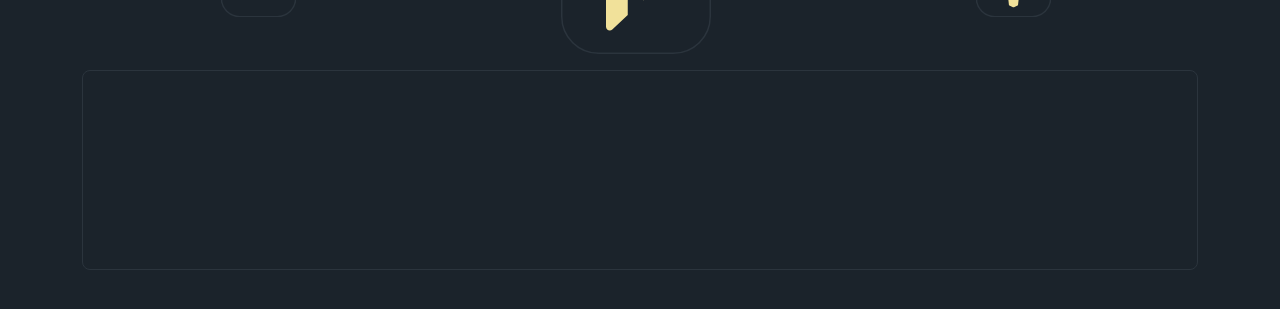
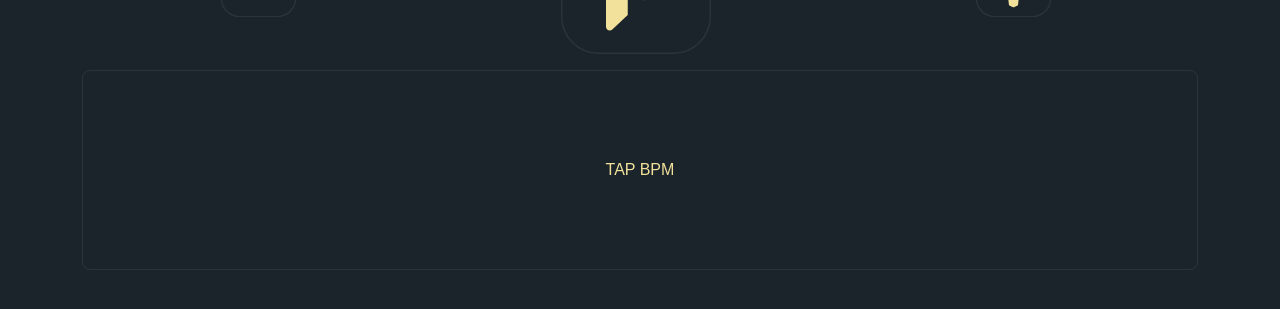
Before and after one commit to josielfaria/mytimemyrules, an Angular app: page /mytimemyrules/home in a window 1280 px wide. Shown: the part 465-774 px from the top of the page. Built offline with nearby package versions, Linux system fonts and the light colour scheme.

Commit message:
fix layout

```diff
--- a/src/app/components/select-bpm-touch/select-bpm-touch.component.html
+++ b/src/app/components/select-bpm-touch/select-bpm-touch.component.html
@@ -1,7 +1,8 @@
 <a
-  class="on-tap-bpm mt-3"
+  class="on-tap-bpm mt-3 d-flex justify-content-center align-items-center"
   (click)="onTapBpm()"
   aria-label="Tap BPM"
   [ngClass]="{ touched: isTouched }"
 >
+  <a>TAP BPM</a>
 </a>
--- a/src/app/components/select-bpm-touch/select-bpm-touch.component.scss
+++ b/src/app/components/select-bpm-touch/select-bpm-touch.component.scss
@@ -1,3 +1,8 @@
+a {
+  color: rgb(241, 225, 154);
+  text-decoration: none;
+}
+
 .on-tap-bpm {
   display: flex;
   width: 100%;
@@ -9,4 +14,5 @@
 
 .touched {
   background-color: rgb(241, 225, 154);
+  color: #2b343d;
 }
```
